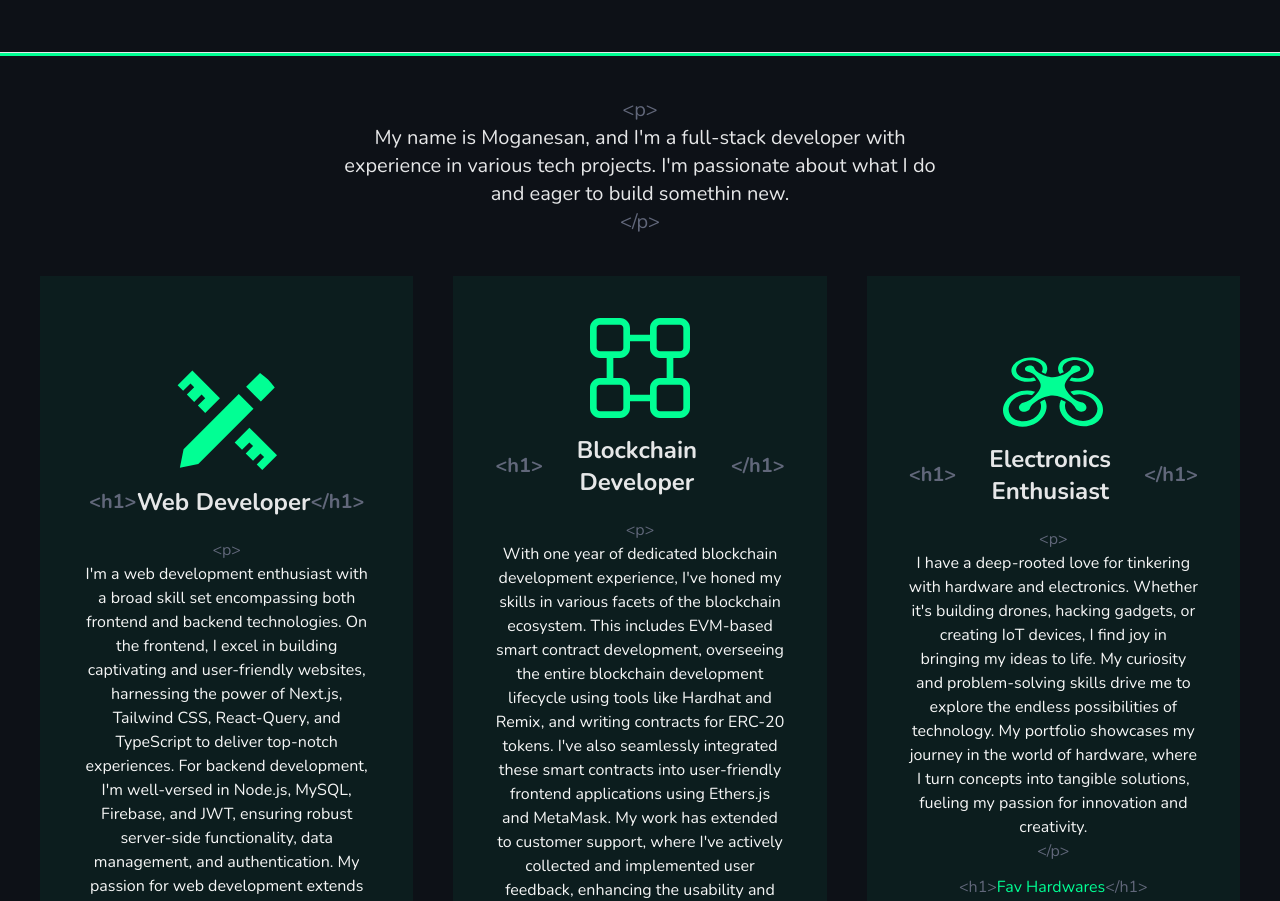
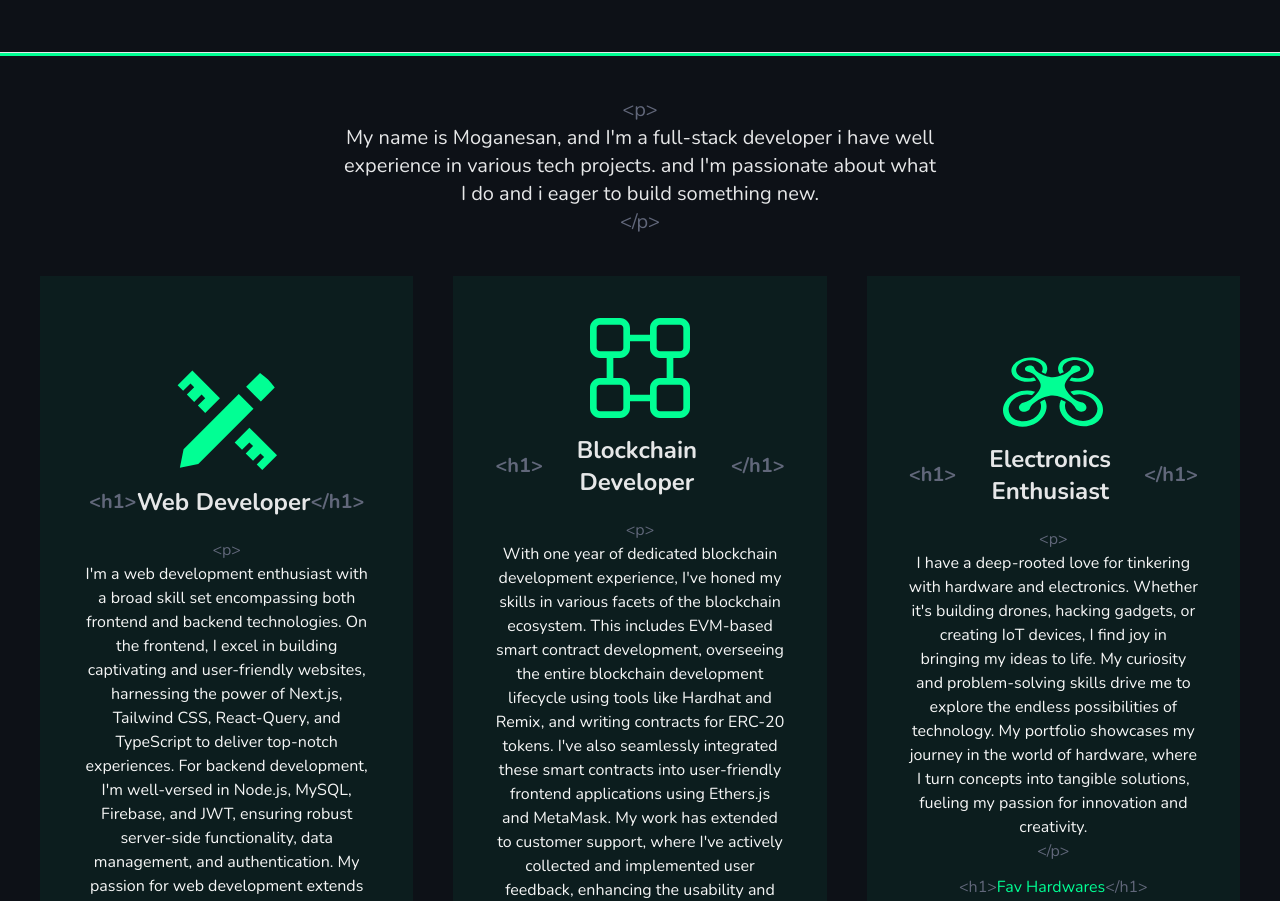
Before and after one commit to Moganesan/moganesan.github.io, a Next.js app: page / in a window 1280 px wide. Shown: the part 940-1841 px from the top of the page. Built offline with nearby package versions, Linux system fonts and the light colour scheme.

Commit message:
intro content updated

```diff
--- a/components/intro.js
+++ b/components/intro.js
@@ -7,9 +7,9 @@ const Intro = () => {
       <span className="w-2/3 text-2xl text-center smb:text-xl smb:w-full sm:w-2/3 md:w-1/2 text-text1">
         {"<p>"}
         <p className="text-white">
-          My name is Moganesan, and I&apos;m a full-stack developer with
-          experience in various tech projects. I&apos;m passionate about what I
-          do and eager to build somethin new.
+          My name is Moganesan, and I&apos;m a full-stack developer i have well
+          experience in various tech projects. and I&apos;m passionate about
+          what I do and i eager to build something new.
         </p>
         {"</p>"}
       </span>
```
